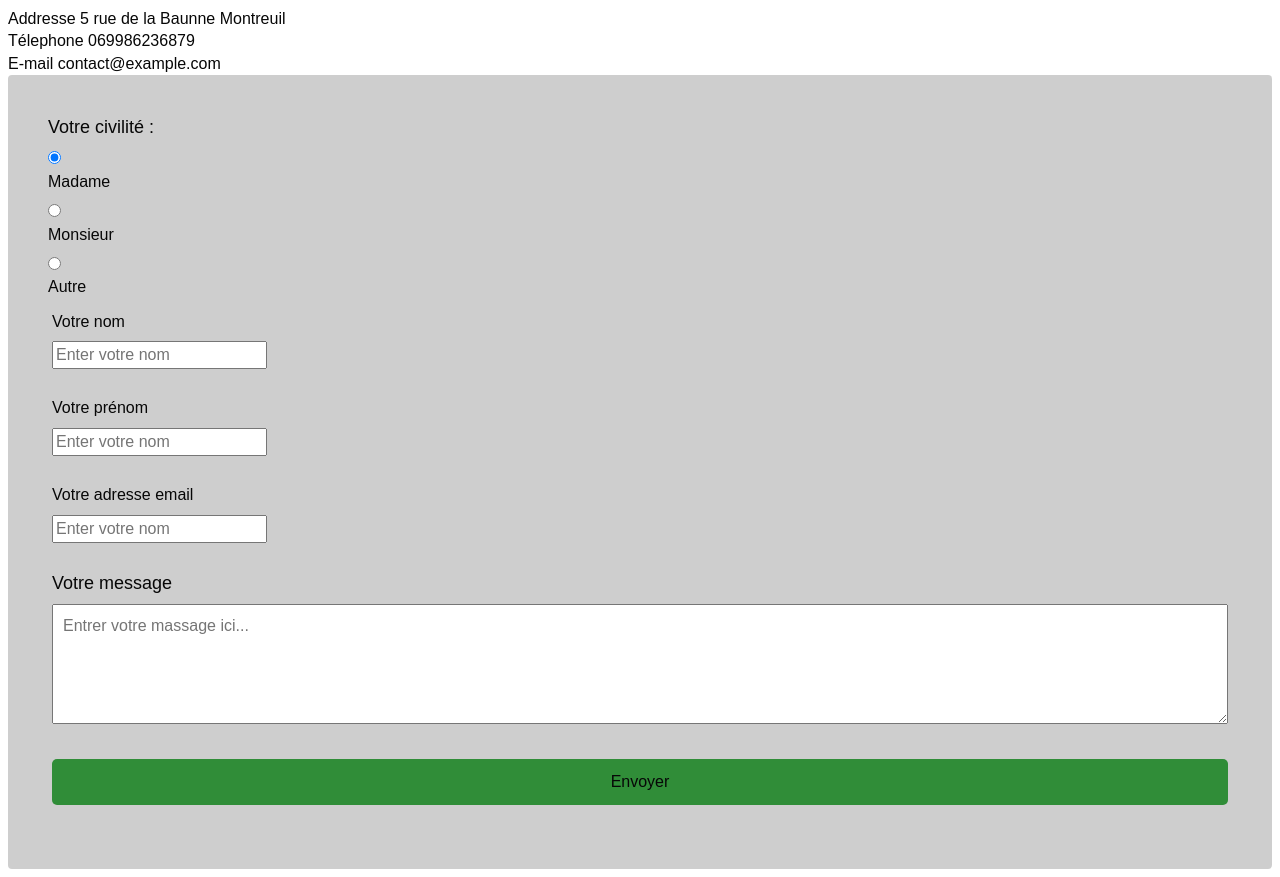
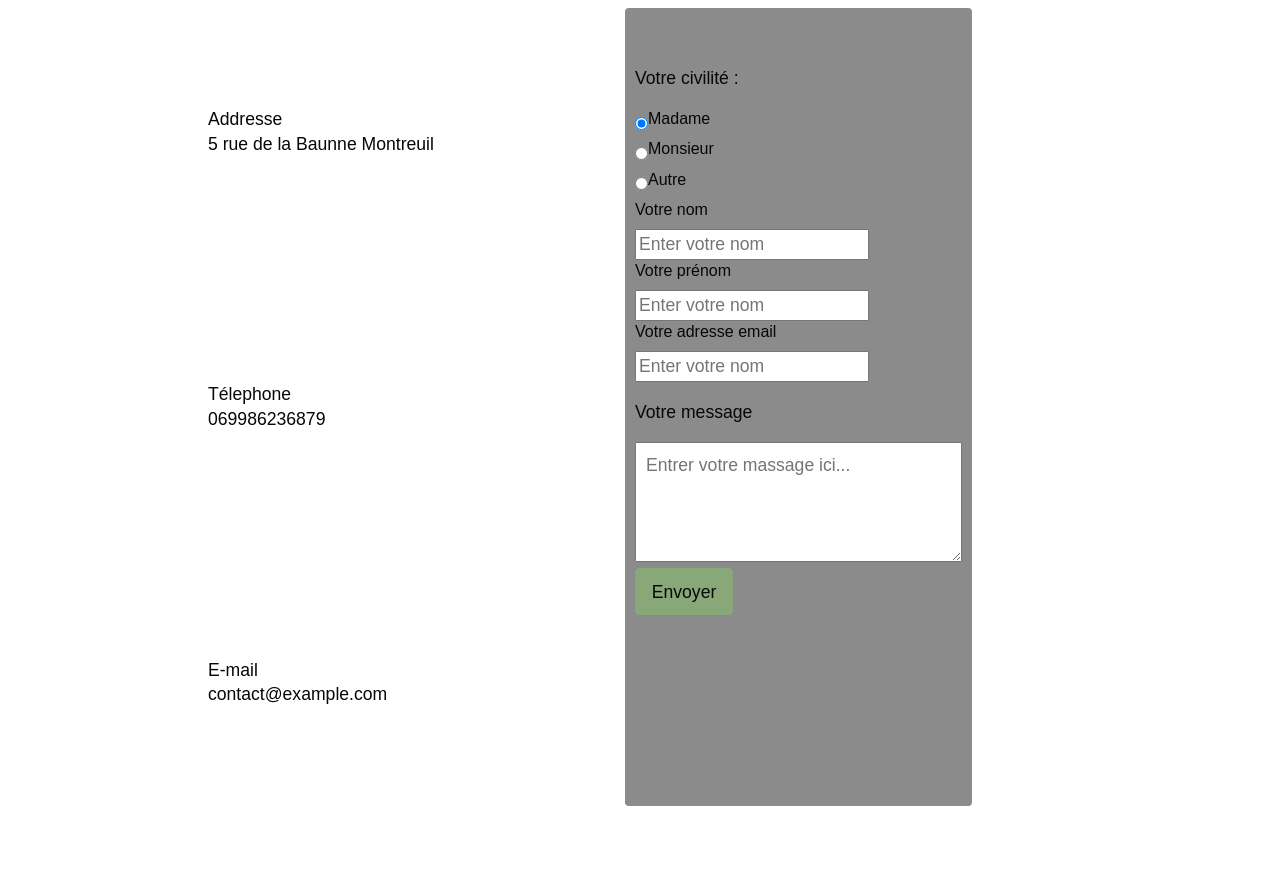
Before and after one commit to enzo-rs/Project-bike, a plain HTML site: page contact.html in a window 1280 px wide. After the commit the page ends 814 px from the top, so only its background shows below. Drawn offline with Linux system fonts and the light colour scheme.

Commit message:
Add files via upload

```diff
--- a/style-contact.css
+++ b/style-contact.css
@@ -3,8 +3,8 @@
 :root {
   --color-white: #070707;
   --color-darkblue: #000000;
-  --color-darkblue-alpha: rgba(194, 194, 194, 0.8);
-  --color-green: #308d38;
+  --color-darkblue-alpha: #8b8b8b;
+  --color-green: #88a879;
 }
 
 *,
@@ -15,27 +15,14 @@
 
 body {
   font-family: 'Poppins', sans-serif;
-  font-size: 1rem;
+  font-size: 1.1em;
   font-weight: 500;
   line-height: 1.4;
   color: var(--color-white);
-}
+  display: flex;
+  flex-direction: row;
+  align-items: center;
 
-
-
-h1 {
-  font-weight: 100;
-  line-height: 1.2;
-}
-
-p {
-  font-size: 1.125rem;
-}
-
-h1,
-p {
-  margin-top: 0;
-  margin-bottom: 0.5rem;
 }
 
 label {
@@ -55,60 +42,47 @@ textarea {
   line-height: inherit;
 }
 
+
 button {
   border: none;
-}
-
-.formulaire {
-  width: 60%;
-  margin: 3.125rem auto 0 auto;
-
-  margin-top: 100px;
-margin-right: 100px;
 
 }
-
-@media (min-width: 576px) {
-  .formulaire {
-    max-width: 540px;
-  }
-}
-
-@media (min-width: 768px) {
-  .formulaire {
-    max-width: 520px;
-  }
-}
-
-.header {
-  padding: 0 0.625rem;
-  margin-bottom: 1.875rem;
-}
-
-
-
-
-
-/* form */
 
 form {
     background: var(--color-darkblue-alpha);
     padding: 2.5rem 0.625rem;
     border-radius: 0.25rem;
-  }
-
-  @media (min-width: 480px) {
-    form {
-      padding: 2.5rem;
-    }
-  }
-
-  .form-group {
-    margin: 0 auto 1.25rem auto;
-    padding: 0.25rem;
+    display: flex;
+    flex-direction: column;
+    width: 80%;
+    margin-right:300px;
+    top: 0px;
+    height: 798px;
   }
 
 
+
+  .radiosss{
+    display: flex;
+    flex-direction: row;
+    align-items: center;
+  }
+
+  .contacts{
+    display: flex;
+    flex-direction: column;
+    justify-content: space-between;
+    height: 600px;
+    width: 100%;
+    align-items: flex-start ;
+    margin-left: 200px;
+
+
+  }
+  .adresse{
+    display: flex;
+    flex-direction: column;
+  }
 
 .input-radio,
 .input-checkbox {
@@ -116,7 +90,8 @@ form {
   margin-right: 0.625rem;
   min-height: 1.25rem;
   min-width: 1.25rem;
-}
+  }
+
 
 .input-textarea {
   min-height: 120px;
@@ -127,8 +102,8 @@ form {
 
 .submit-button {
   display: block;
-  width: 100%;
-  padding: 0.75rem;
+  width: 30%;
+  padding: 0.70rem;
   background: var(--color-green);
   color: inherit;
   border-radius: 5px;
```
